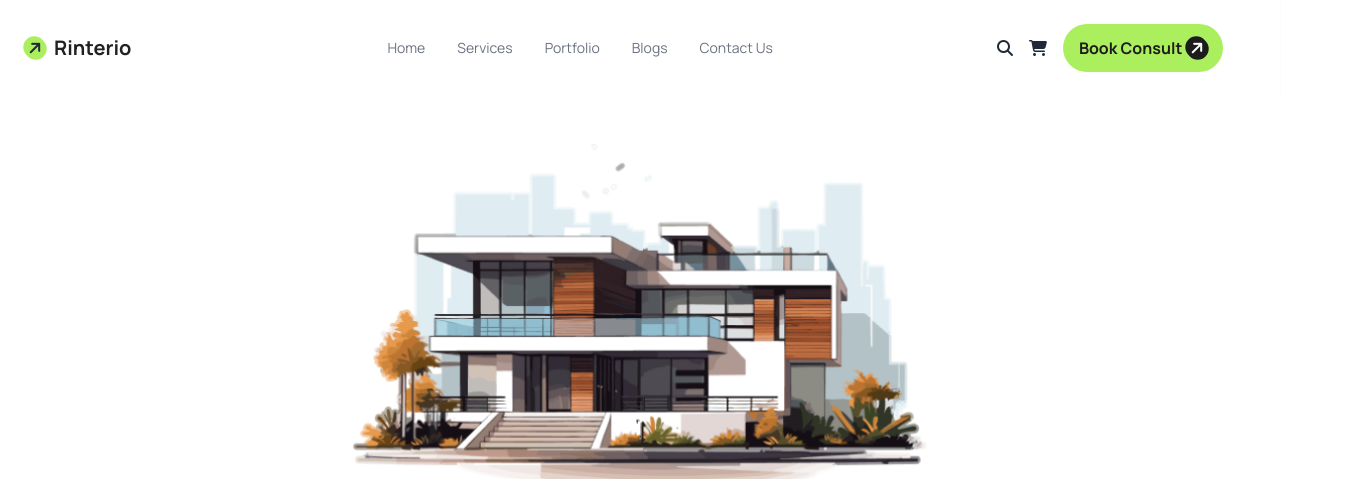
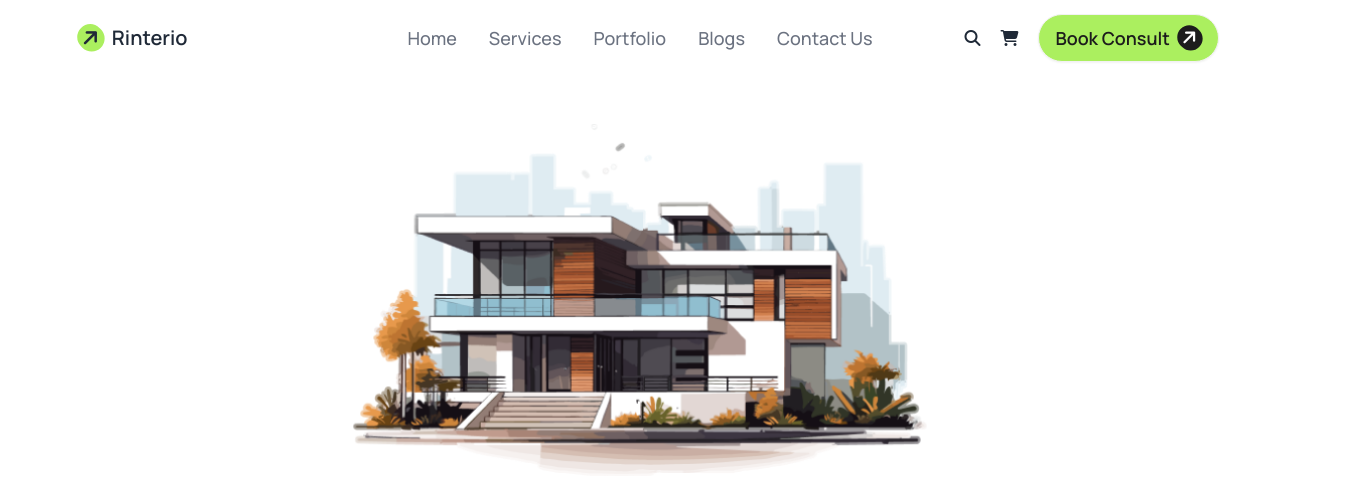
Before and after one commit to UniqueCoder17/Assignment-03, a plain HTML site: page index.html in a window 1280 px wide. Shown: the top 479 px of the page, 1348 px wide, since content can reach past the window. Drawn offline with nearby package versions, Linux system fonts and the light colour scheme.

Commit message:
add-navbar

```diff
--- a/index.html
+++ b/index.html
@@ -38,55 +38,52 @@
 <body class="font-manrope">
     <!-- header section -->
     <header>
-        <nav class="container mx-auto bg-white py-4 px-6 shadow-sm flex ">
+        <nav class="w-11/12 mx-auto">
+            <div class="navbar">
+                <div class="navbar-start">
 
-            <div class="flex items-center space-x-8 justify-between">
-                <div class="flex items-center space-x-2 mr-28 lg:mr-52">
+                    <a class="btn btn-ghost text-xl">
                         <i class="fa-solid fa-arrow-right -rotate-45 bg-[#ABEF5F] rounded-full p-1"></i>
-                    <span class="text-xl font-bold text-[#212121]">Rinterio</span>
-                </div>
-                <div class="navbar bg-base-100">
-                    <div class="navbar-start">
+                        Rinterio
+                    </a>
                 </div>
                 <div class="navbar-center hidden lg:flex">
-
-                        <ul class="menu menu-horizontal space-x-8 lg:mr-44">
-                            <a href="#" class="text-gray-500 hover:text-gray-800 hover:font-bold">Home</a>
-                            <a href="#" class="text-gray-500 hover:text-gray-800 hover:font-bold">Services</a>
-                            <a href="#" class="text-gray-500 hover:text-gray-800 hover:font-bold">Portfolio</a>
-                            <a href="#" class="text-gray-500 hover:text-gray-800 hover:font-bold">Blogs</a>
-                            <a href="#" class="text-gray-500 hover:text-gray-800 hover:font-bold">Contact Us</a>
+                    <ul class="menu menu-horizontal px-1 text-lg font-medium">
+                        <li class="text-gray-500"><a>Home</a></li>
+                        <li class="text-gray-500"><a>Services</a></li>
+                        <li class="text-gray-500"><a>Portfolio</a></li>
+                        <li class="text-gray-500"><a>Blogs</a></li>
+                        <li class="text-gray-500"><a>Contact Us</a></li>
                     </ul>
                 </div>
-
-                </div>
-
-                <div class="hidden lg:flex items-center space-x-4">
-                    <button class="text-gray-800 focus:outline-none">
+                <div class="navbar-end">
+                    <div class="hidden lg:flex space-x-5">
+                        <button>
                             <i class="fa-solid fa-magnifying-glass"></i>
                         </button>
 
-                    <button class="text-gray-800 focus:outline-none">
+                        <button>
                             <i class="fa-solid fa-cart-shopping"></i>
                         </button>
-                    <a href="#"
-                        class="bg-[#ABEF5F] text-[#1C1C1C] font-bold w-40 pl-4 py-3 rounded-full hover:bg-[#acef5f88] flex items-center text-center">
+
+                        <a class="btn text-lg text-[#1C1C1C] bg-[#ABEF5F] hover:bg-[#acef5f88] rounded-3xl">
                             Book Consult
-                        <i class="fa-solid fa-arrow-right text-white -rotate-45 bg-[#1C1C1C] rounded-full mx-1 p-1"></i>
+                            <i class="fa-solid fa-arrow-right -rotate-45 text-white bg-[#1C1C1C] rounded-full p-1"></i>
                         </a>
                     </div>
                     <div class="dropdown">
                         <div tabindex="0" role="button" class="btn btn-ghost lg:hidden">
                             <i class="fa-solid fa-bars"></i>
                         </div>
-
-                    <ul tabindex="0" class="menu menu-sm dropdown-content rounded-box z-[1] mt-3 w-24 p-2 shadow">
-                        <a href="#" class="text-gray-500 hover:text-gray-800 hover:font-bold">Home</a>
-                        <a href="#" class="text-gray-500 hover:text-gray-800 hover:font-bold">Services</a>
-                        <a href="#" class="text-gray-500 hover:text-gray-800 hover:font-bold">Portfolio</a>
-                        <a href="#" class="text-gray-500 hover:text-gray-800 hover:font-bold">Blogs</a>
-                        <a href="#" class="text-gray-500 hover:text-gray-800 hover:font-bold">Contact Us</a>
+                        <ul tabindex="0"
+                            class="menu menu-sm dropdown-content bg-base-100 rounded-box z-[1] mt-3 w-40 p-2 shadow text-lg font-medium right-0 gap-2">
+                            <li class="text-gray-500"><a>Home</a></li>
+                            <li class="text-gray-500"><a>Services</a></li>
+                            <li class="text-gray-500"><a>Portfolio</a></li>
+                            <li class="text-gray-500"><a>Blogs</a></li>
+                            <li class="text-gray-500"><a>Contact Us</a></li>
                         </ul>
+                    </div>
                 </div>
             </div>
         </nav>
@@ -100,7 +97,8 @@
                 </h1>
                 <br>
                 <p class="text-gray-600 text-lg">
-                    This barn house boasts a bold and eye-catching design, combining elegance with standout architectural features, blending traditional charm with contemporary flair.
+                    This barn house boasts a bold and eye-catching design, combining elegance with standout
+                    architectural features, blending traditional charm with contemporary flair.
                 </p>
                 <br>
                 <a href="#"
@@ -112,7 +110,7 @@
         </div>
     </header>
     <!-- main section -->
-    <main class="bg-gray-100">
+    <main class="bg-gray-100 mb-3">
         <!-- About Us section -->
         <section class="mb-10 lg:mb-20">
             <div class="py-12 px-4">
@@ -130,7 +128,8 @@
                         </h2>
                         <br>
                         <p class="text-center lg:text-start text-gray-600 text-lg">
-                            Our thoughtful design process ensures that every barn house we create is both functional and inviting, providing a comfortable and practical living environment.
+                            Our thoughtful design process ensures that every barn house we create is both functional and
+                            inviting, providing a comfortable and practical living environment.
                         </p>
                         <br>
                         <div class="space-y-6">
@@ -140,7 +139,8 @@
                                 </div>
                                 <div class="ml-4">
                                     <h3 class="text-lg font-semibold text-gray-900">Commercial</h3>
-                                    <p class="text-gray-500">At Rinterio, we specialize in transforming barn house concepts into functional and attractive commercial spaces.</p>
+                                    <p class="text-gray-500">At Rinterio, we specialize in transforming barn house
+                                        concepts into functional and attractive commercial spaces.</p>
                                 </div>
                             </div>
 
@@ -150,7 +150,9 @@
                                 </div>
                                 <div class="ml-4">
                                     <h3 class="text-lg font-semibold text-gray-900">Residential</h3>
-                                    <p class="text-gray-500">At Rinterio, our mission is to transform barn house concepts into inviting, functional, and beautifully crafted residential spaces.</p>
+                                    <p class="text-gray-500">At Rinterio, our mission is to transform barn house
+                                        concepts into inviting, functional, and beautifully crafted residential spaces.
+                                    </p>
                                 </div>
                             </div>
                         </div>
@@ -173,7 +175,11 @@
                 </div>
                 <h1 class="text-2xl md:text-4xl font-bold text-center text-[#212121]">Our Works Process</h1>
                 <br>
-                <p class="text-lg text-gray-500 text-center mx-5 lg:w-2/4 lg:mx-auto mb-7">Explore the journey of our barn house project from initial design concepts to the final, stunning result. Discover the meticulous planning, innovative techniques, and craftsmanship that bring our vision to life, showcasing each phase of the transformation. Dive into the details of how we turn an ordinary barn into a remarkable living space.
+                <p class="text-lg text-gray-500 text-center mx-5 lg:w-2/4 lg:mx-auto mb-7">Explore the journey of our
+                    barn house project from initial design concepts to the final, stunning result. Discover the
+                    meticulous planning, innovative techniques, and craftsmanship that bring our vision to life,
+                    showcasing each phase of the transformation. Dive into the details of how we turn an ordinary barn
+                    into a remarkable living space.
                 </p>
                 <div class="grid grid-cols-1 lg:grid-cols-4 lg:mx-44 mx-5 lg:gap-8 space-y-7 md:mb-20">
                     <div class="card bg-[#E7C1D3] shadow-xl px-2  mt-7">
@@ -184,7 +190,9 @@
                             <h2 class="font-bold mb-2">
                                 Concept
                             </h2>
-                            <p class="text-sm pb-5">Our works process is guided by a commitment to craftsmanship, attention to detail, and a deep appreciation for the timeless elegance of barn-style architecture.
+                            <p class="text-sm pb-5">Our works process is guided by a commitment to craftsmanship,
+                                attention to detail, and a deep appreciation for the timeless elegance of barn-style
+                                architecture.
                             </p>
                         </div>
                     </div>
@@ -196,7 +204,9 @@
                             <h2 class="font-bold mb-2">
                                 Flow Chart
                             </h2>
-                            <p class="text-sm pb-5">Discover the seamless journey of transforming your barn house vision into reality with our comprehensive flow chart and guiding you from concept to completion.
+                            <p class="text-sm pb-5">Discover the seamless journey of transforming your barn house vision
+                                into reality with our comprehensive flow chart and guiding you from concept to
+                                completion.
                             </p>
                         </div>
                     </div>
@@ -208,7 +218,9 @@
                             <h2 class="font-bold mb-2">
                                 Vision
                             </h2>
-                            <p class="text-sm pb-5">Our works process is carefully crafted to bring this vision to life, ensuring every project embodies the perfect blend of rustic charm and modern convenience.
+                            <p class="text-sm pb-5">Our works process is carefully crafted to bring this vision to life,
+                                ensuring every project embodies the perfect blend of rustic charm and modern
+                                convenience.
                             </p>
                         </div>
                     </div>
@@ -220,7 +232,9 @@
                             <h2 class="font-bold mb-2">
                                 Budget Planning
                             </h2>
-                            <p class="text-sm pb-5">Our works process is designed to ensure that your vision is realized within your budget, providing transparency and control throughout each phase of the project.
+                            <p class="text-sm pb-5">Our works process is designed to ensure that your vision is realized
+                                within your budget, providing transparency and control throughout each phase of the
+                                project.
                             </p>
                         </div>
                     </div>
@@ -239,7 +253,8 @@
                 </div>
                 <h1 class="text-2xl md:text-4xl font-bold text-center text-[#212121]">Our Latest Portfolio</h1>
                 <br>
-                <p class="text-lg text-gray-500 text-center lg:w-2/4 mx-auto mb-7">Explore Our Latest Portfolio Featuring a Stunning Barn House Design.
+                <p class="text-lg text-gray-500 text-center lg:w-2/4 mx-auto mb-7">Explore Our Latest Portfolio
+                    Featuring a Stunning Barn House Design.
                 </p>
 
                 <div class="grid grid-cols-1 lg:grid-cols-4 gap-3 md:gap-8 mx-10 lg:mx-44">
@@ -248,7 +263,9 @@
                         <div class="ml-5 ">
                             <h3 class="text-2xl font-bold text-[#494949]">Commercial</h3>
                             <br>
-                            <p class="text-[#737373]">This modern barn house beautifully combines rustic charm with contemporary design. Experience the perfect blend of cozy countryside aesthetics and sleek urban style.</p>
+                            <p class="text-[#737373]">This modern barn house beautifully combines rustic charm with
+                                contemporary design. Experience the perfect blend of cozy countryside aesthetics and
+                                sleek urban style.</p>
                             <br>
                             <button class="text-xl font-bold">
                                 View Details
@@ -275,7 +292,9 @@
                         <div class="ml-5 ">
                             <h3 class="text-2xl font-bold text-[#494949]">Commercial</h3>
                             <br>
-                            <p class="text-[#737373]">The barn house stands out with its unique fusion of timeless rustic elements and sleek modern design, offering a perfect balance of warmth and sophistication.</p>
+                            <p class="text-[#737373]">The barn house stands out with its unique fusion of timeless
+                                rustic elements and sleek modern design, offering a perfect balance of warmth and
+                                sophistication.</p>
                             <br>
                             <button class="text-xl font-bold">
                                 View Details
@@ -296,6 +315,30 @@
             </div>
         </section>
 
+        <!-- Unique Section -->
+        <section class="relative bg-gray-800 text-white py-20 mb-3">
+            <div class="absolute inset-0 overflow-hidden">
+                <img src="./assets/unique-Template.png" alt="Barn House"
+                    class="w-full h-full object-cover opacity-50" />
+            </div>
+            <div class="relative container mx-auto text-center px-6">
+                <h1
+                    class="text-5xl font-extrabold leading-tight mb-4 bg-clip-text text-transparent bg-gradient-to-r from-yellow-400 via-orange-500 to-red-500">
+                    A Barn House of This Design Has a Striking Appearance
+                </h1>
+                <p class="text-xl text-gray-200 md:text-2xl mb-8">
+                    Explore the perfect blend of rustic allure and modern sophistication in this eye-catching
+                    architectural gem.
+                </p>
+                <a href="#"
+                    class="inline-block bg-[#a8ea5c99] text-white py-3 px-6 rounded-lg text-lg font-semibold hover:bg-[#acef5f5b] transition duration-300">
+                    Learn More
+                </a>
+            </div>
+        </section>
+    </main>
+
+
     <!-- Next Project section -->
     <div class="bg-cover bg-center bg-no-repeat mb-3" style="background-image: url('./assets/bg.jpg');">
         <!-- Your form content here -->
@@ -306,8 +349,11 @@
                     <span class="text-gray-500">Let’s Connect</span></a>
             </div>
             <h2 class="text-3xl lg:text-4xl font-bold text-center">Let's Discuss Next Project</h2>
-                <p class="text-center text-lg ml-14 lg:ml-60 w-4/6 mt-2">
-                    Dive deeper into JavaScript, focusing on dynamic functionalities and interactivity for web applications. Once you’re comfortable with JavaScript, explore a frontend framework like React, Vue, or Svelte. These frameworks work well with Tailwind CSS and allow you to build scalable, component-based applications.
+            <p class="text-center text-lg text-gray-500 ml-14 lg:ml-60 w-4/6 mt-2">
+                Dive deeper into JavaScript, focusing on dynamic functionalities and interactivity for web
+                applications. Once you’re comfortable with JavaScript, explore a frontend framework like React, Vue,
+                or Svelte. These frameworks work well with Tailwind CSS and allow you to build scalable,
+                component-based applications.
             </p>
             <form class="mt-8 max-w-xl mx-auto">
                 <div class="grid grid-cols-1 lg:grid-cols-2 gap-4">
@@ -324,7 +370,7 @@
             </form>
         </div>
     </div>
-    </main>
+
     <!-- footer section -->
     <footer>
         <footer class="footer footer-center bg-[#1C1C1C] text-primary-content p-10">
@@ -335,7 +381,8 @@
                 </div>
 
                 <p class="lg:max-w-xl font-bold text-[#737373]">
-                    Experience the perfect blend of rustic charm and modern elegance with this standout barn house design by Rinterio.
+                    Experience the perfect blend of rustic charm and modern elegance with this standout barn house
+                    design by Rinterio.
                 </p>
             </div>
 
```
Also changed, not shown: assets/unique-Template.png (added). Lines whose indentation alone changed are shown as unchanged.
